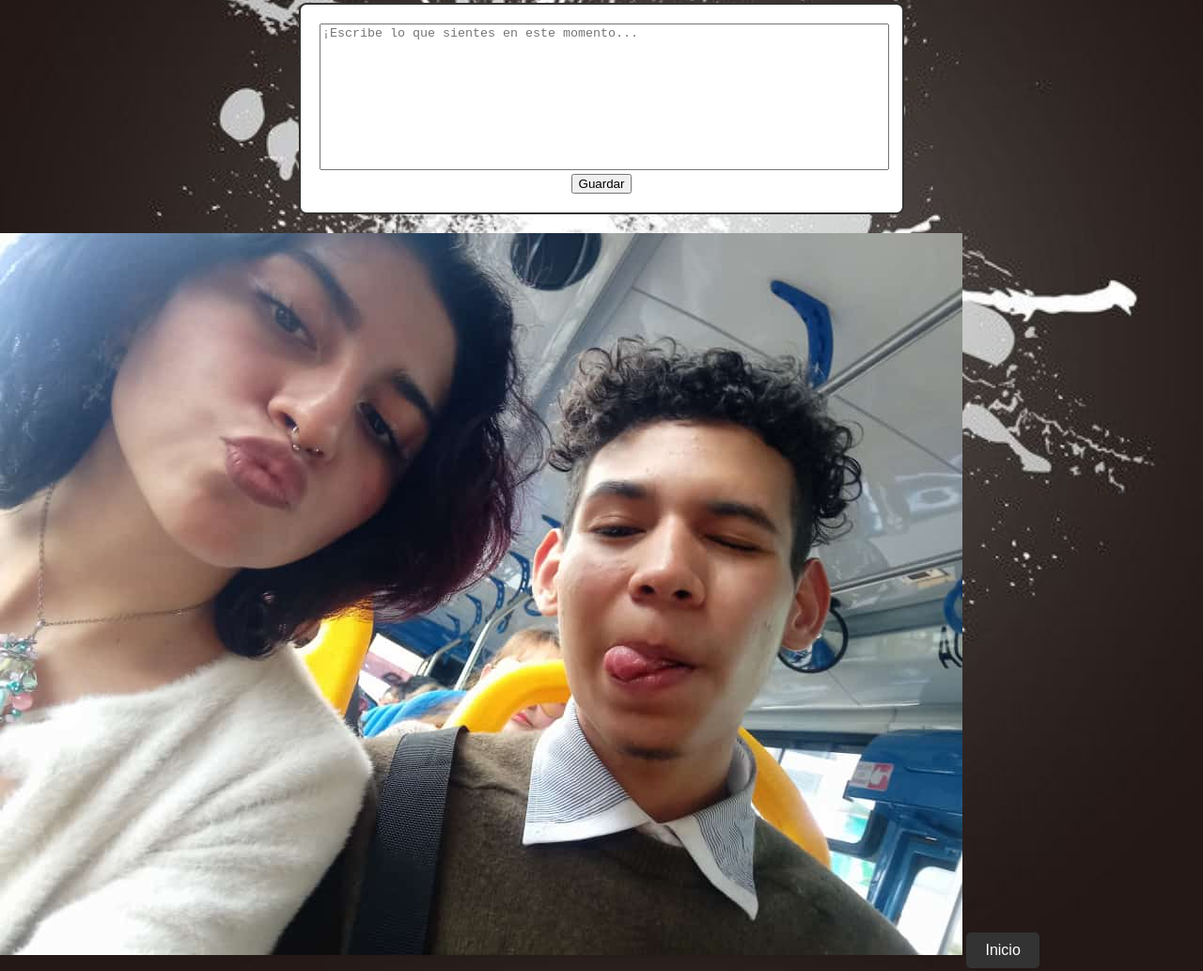
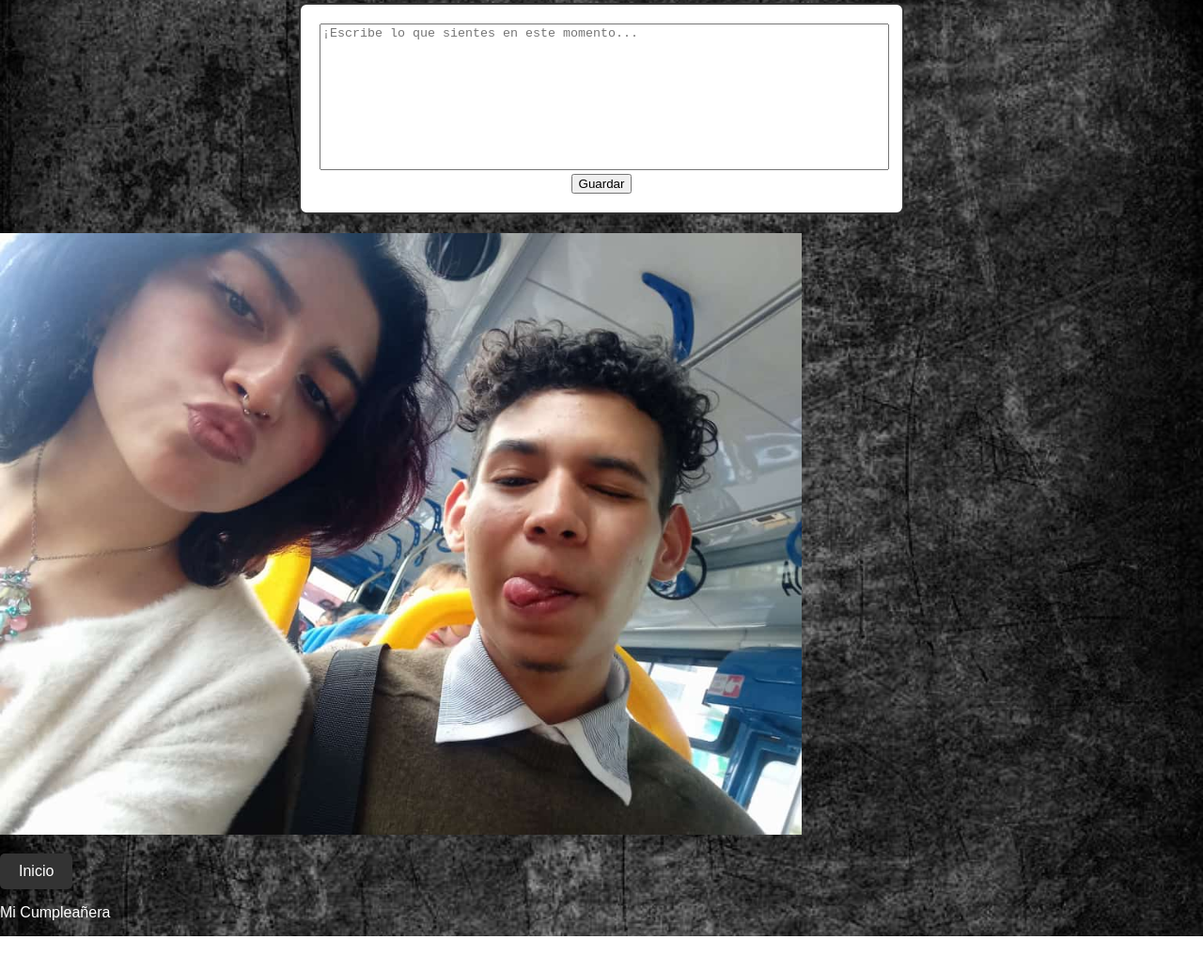
Before and after one commit to SombreroRojo/Feliz-Cumplea-os-Made, a plain HTML site: page paginas/pagina1.html in a window 1280 px wide. Shown: the part 261-1294 px from the top of the page at 94% size. After the commit the page ends 1257 px from the top, so only its background shows below. Drawn offline with Linux system fonts and the light colour scheme.

Commit message:
SombreroRojo

```diff
--- a/css/styles.css
+++ b/css/styles.css
@@ -1,7 +1,7 @@
 body {
     margin: 0;
     font-family: 'Gothic', sans-serif;
-    background: url('../images/salpicadura.jpeg') center fixed; /* Ruta de la imagen de fondo */
+    background: url('../images/fondo.jpeg') center fixed; /* Ruta de la imagen de fondo */
     background-size: cover; /* Ajusta el tamaño para cubrir todo el body */
     color: #fff;
 }
--- a/css/styles1.css
+++ b/css/styles1.css
@@ -15,6 +15,22 @@
     resize: none;
 }
 
+/* Estilos para la imagen */
+/* Estilos para la imagen */
+.img-container {
+    display: flex;
+    justify-content: center;
+    align-items: center;
+    height: 80vh; /* Ajusta la altura según tus preferencias */
+}
+
+.img-container img {
+    max-width: 100%;
+    max-height: 100%;
+    border-radius: 8px; /* Bordes redondeados */
+    box-shadow: 0 4px 8px rgba(0, 0, 0, 0.1); /* Sombra ligera */
+}
+
 /* Agrega estilos para el botón de regreso */
 .back-button {
     display: inline-block;
--- a/paginas/pagina1.html
+++ b/paginas/pagina1.html
@@ -29,8 +29,7 @@
                 <div id="contenido-guardado"></div>
             </div>
 
-
-        <img src="../images/imagen1.jpg" alt="Imagen 1">
+        <img class="img-container" src="../images/imagen1.jpg" alt="Imagen 1">
 
         <!-- Botón para regresar al index -->
         <a href="../index.html" class="back-button">Inicio</a>
```
Also changed, not shown: images/fondo.jpeg (added).
